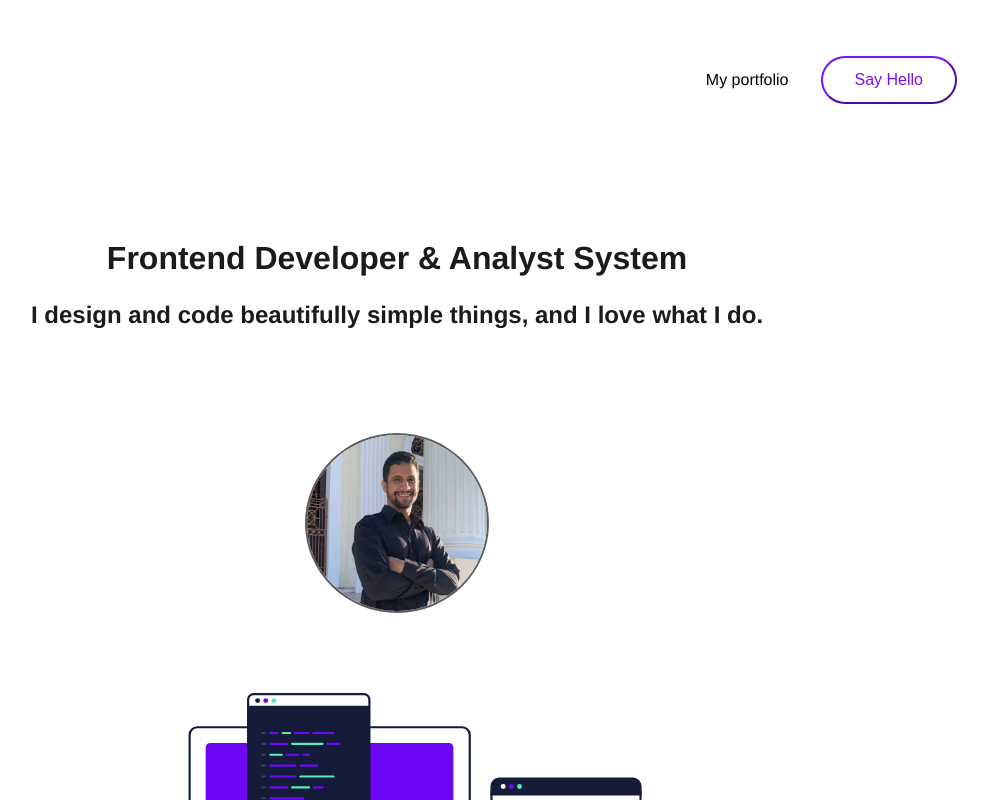
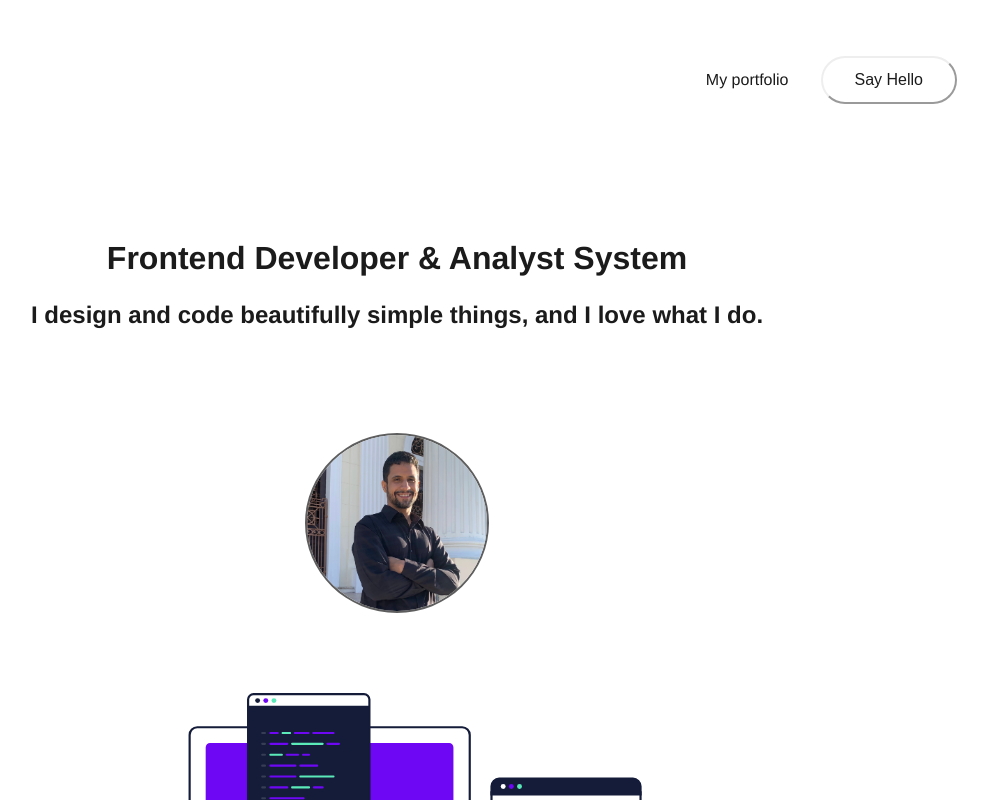
Before and after one commit to victorevh/01-github-explorer, a React app: page / in a window 1280 px wide. Shown: the top 800 px of the page, without its empty margins (243-1231 px from the left). Built offline with nearby package versions, Linux system fonts and the light colour scheme; no server answers.

Commit message:
Add type for Header

```diff
--- a/src/components/Header/index.tsx
+++ b/src/components/Header/index.tsx
@@ -1,7 +1,11 @@
-
+import Modal from 'react-modal';
 import { Container, Content , Bttn } from './styles'
 
-export function Header () {
+interface HeaderProps {
+    onOpenNewContactModal: () => void;
+}
+
+export function Header ({onOpenNewContactModal}: HeaderProps) {
     return (
         <Container>
             <Content>
@@ -9,13 +13,13 @@ export function Header () {
                 <Bttn>
                     <div>
                         <a
-                             href="https://github.com/victorevh"
+                             href="https://Contacthub.com/victorevh"
                              target="_Blank"
                         >
                             My portfolio
                         </a>
                     </div>
-                    <button type="button">
+                    <button type="button" onClick={onOpenNewContactModal}>
                         Say Hello
                     </button>
                 </Bttn>
--- a/src/components/Header/styles.tsx
+++ b/src/components/Header/styles.tsx
@@ -23,15 +23,15 @@ export const Bttn = styled.div`
         background: none;
         text-decoration: none;
         padding: 0 2rem;
-        color: black;
+        color: var(--text-body);
     }
 
     button{
         cursor: pointer;
         background: none ;
         font-size: 1rem;
-        color: #7510F7;
-        border-color: #7510F7;
+        color: var(--eletric-violet);
+        border-color: var(--eletric-violet);
         border-width: 2px;
         padding: 0 2rem;
         border-radius: 10rem;
```
